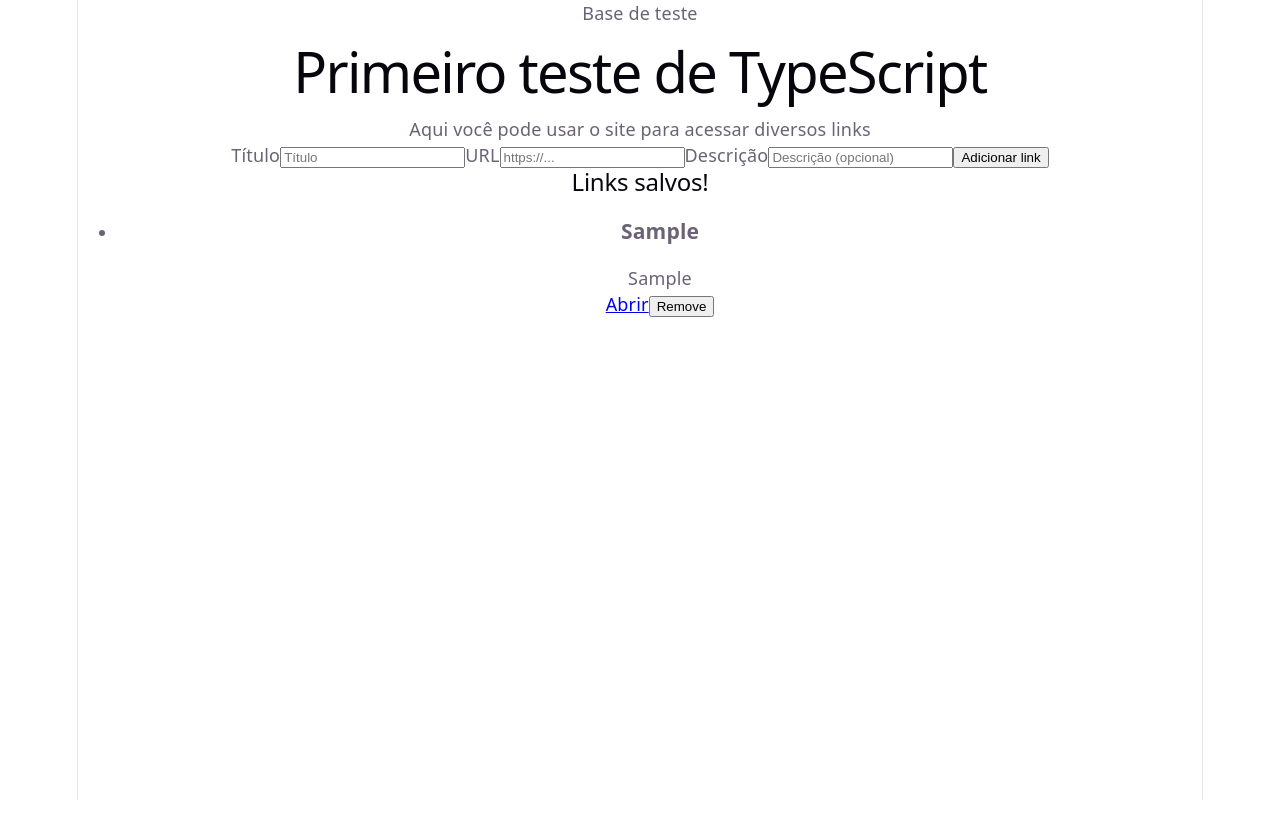
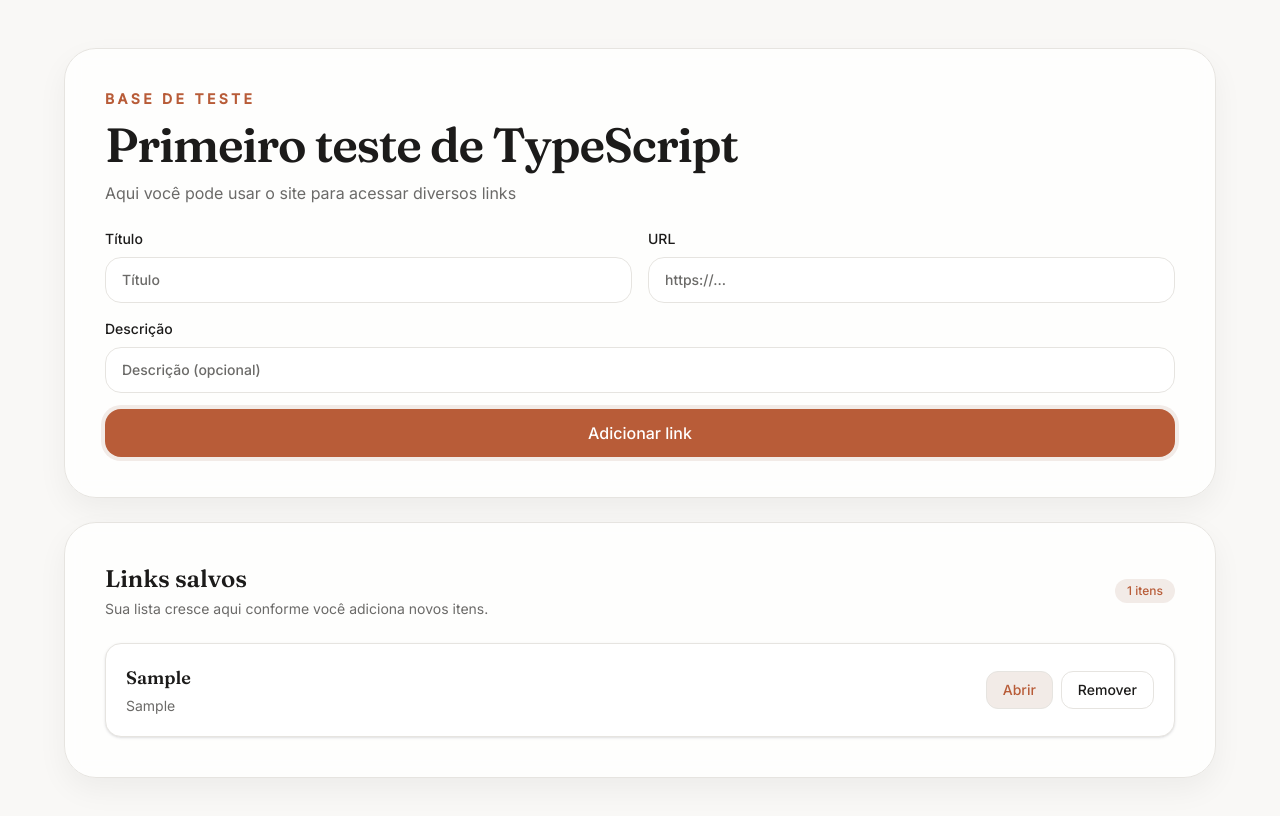
Before and after one commit to Pedrin20/GetLink, a React (Vite) app: page / in a window 1280 px wide. Both pictures are taken after typing "Sample", "Sample", "Sample" into the empty fields and a click on the button "Adicionar link". Shown: the top 816 px of the page. Built offline with nearby package versions, Linux system fonts and the light colour scheme.

Commit message:
Mudanças de CSS para TailWind

```diff
--- a/src/App.tsx
+++ b/src/App.tsx
@@ -1,4 +1,3 @@
-import './App.css'
 import { useLinks } from './hooks/useLinks'
 import { LinkForm } from './components/LinkForm'
 import { LinkList } from './components/LinkList'
@@ -7,19 +6,42 @@ function App() {
   const { links, add, remove } = useLinks()
 
   return (
-    <main className="app">
-      <section className="card">
-        <p className="eyebrow">Base de teste</p>
-        <h1>Primeiro teste de TypeScript</h1>
-        <p className="subtitle">Aqui você pode usar o site para acessar diversos links</p>
+    <main className="min-h-screen px-4 py-8 text-[var(--color-ink)] sm:px-6 lg:px-8 lg:py-12">
+      <div className="mx-auto flex w-full max-w-6xl flex-col gap-6">
+        <section className="rounded-[2rem] border border-[var(--color-border)] bg-white/80 p-6 shadow-[0_12px_30px_rgba(28,27,26,0.05)] backdrop-blur-sm sm:p-8 lg:p-10">
+          <p className="text-sm font-semibold uppercase tracking-[0.24em] text-[var(--color-accent)]">
+            Base de teste
+          </p>
+          <h1 className="mt-3 text-3xl font-semibold tracking-tight text-[var(--color-ink)] sm:text-5xl">
+            Primeiro teste de TypeScript
+          </h1>
+          <p className="mt-3 max-w-2xl text-sm leading-6 text-[var(--color-muted)] sm:text-base">
+            Aqui você pode usar o site para acessar diversos links
+          </p>
 
-        <LinkForm onAdd={add} />
-      </section>
+          <LinkForm onAdd={add} />
+        </section>
 
-      <section className="list">
-        <h2>Links salvos!</h2>
-        <LinkList links={links} onRemove={remove} />
-      </section>
+        <section className="rounded-[2rem] border border-[var(--color-border)] bg-white/80 p-6 shadow-[0_12px_30px_rgba(28,27,26,0.05)] backdrop-blur-sm sm:p-8 lg:p-10">
+          <div className="flex items-center justify-between gap-3">
+            <div>
+              <h2 className="text-xl font-semibold text-[var(--color-ink)] sm:text-2xl">
+                Links salvos
+              </h2>
+              <p className="mt-1 text-sm text-[var(--color-muted)]">
+                Sua lista cresce aqui conforme você adiciona novos itens.
+              </p>
+            </div>
+            <span className="hidden rounded-full bg-[var(--color-accent-light)] px-3 py-1 text-xs font-medium text-[var(--color-accent)] sm:inline-flex">
+              {links.length} itens
+            </span>
+          </div>
+
+          <div className="mt-6">
+            <LinkList links={links} onRemove={remove} />
+          </div>
+        </section>
+      </div>
     </main>
   )
 }
--- a/src/components/LinkForm.tsx
+++ b/src/components/LinkForm.tsx
@@ -1,4 +1,4 @@
-import { useState } from "react"
+import { useState } from 'react'
 import type { Link } from '../types'
 
 type Props = {
@@ -6,10 +6,9 @@ type Props = {
 }
 
 export function LinkForm({ onAdd }: Props) {
-
-    const [ title, setTitle ] = useState('')
-    const [ url, setUrl ] = useState('')
-    const [ description, setDescription ] = useState('')
+  const [title, setTitle] = useState('')
+  const [url, setUrl] = useState('')
+  const [description, setDescription] = useState('')
 
   function handleSubmit(event: React.FormEvent<HTMLFormElement>) {
     event.preventDefault()
@@ -17,9 +16,10 @@ export function LinkForm({ onAdd }: Props) {
     if (!title.trim() || !url.trim()) return
 
     onAdd({
-        title: title.trim(),
-        url: url.trim(),
-        description: description.trim() })
+      title: title.trim(),
+      url: url.trim(),
+      description: description.trim(),
+    })
 
     setTitle('')
     setUrl('')
@@ -27,20 +27,43 @@ export function LinkForm({ onAdd }: Props) {
   }
 
   return (
-   <form className="form" onSubmit={handleSubmit}>
-      <label>
+    <form className="mt-6 grid gap-4 sm:grid-cols-2" onSubmit={handleSubmit}>
+      <label className="grid gap-2 text-sm font-medium text-[var(--color-ink)] sm:col-span-1">
         Título
-        <input value={title} onChange={e => setTitle(e.target.value)} placeholder="Título" />
+        <input
+          className="w-full rounded-2xl border border-[var(--color-border)] bg-white px-4 py-3 text-[var(--color-ink)] outline-none transition placeholder:text-[var(--color-muted)] focus:border-[var(--color-accent)] focus:ring-4 focus:ring-[var(--color-accent-light)]"
+          value={title}
+          onChange={(e) => setTitle(e.target.value)}
+          placeholder="Título"
+        />
       </label>
-      <label>
+
+      <label className="grid gap-2 text-sm font-medium text-[var(--color-ink)] sm:col-span-1">
         URL
-        <input value={url} onChange={e => setUrl(e.target.value)} placeholder="https://..." />
+        <input
+          className="w-full rounded-2xl border border-[var(--color-border)] bg-white px-4 py-3 text-[var(--color-ink)] outline-none transition placeholder:text-[var(--color-muted)] focus:border-[var(--color-accent)] focus:ring-4 focus:ring-[var(--color-accent-light)]"
+          value={url}
+          onChange={(e) => setUrl(e.target.value)}
+          placeholder="https://..."
+        />
       </label>
-      <label>
+
+      <label className="grid gap-2 text-sm font-medium text-[var(--color-ink)] sm:col-span-2">
         Descrição
-        <input value={description} onChange={e => setDescription(e.target.value)} placeholder="Descrição (opcional)" />
+        <input
+          className="w-full rounded-2xl border border-[var(--color-border)] bg-white px-4 py-3 text-[var(--color-ink)] outline-none transition placeholder:text-[var(--color-muted)] focus:border-[var(--color-accent)] focus:ring-4 focus:ring-[var(--color-accent-light)]"
+          value={description}
+          onChange={(e) => setDescription(e.target.value)}
+          placeholder="Descrição (opcional)"
+        />
       </label>
-      <button type="submit">Adicionar link</button>
+
+      <button
+        type="submit"
+        className="inline-flex w-full items-center justify-center rounded-2xl bg-[var(--color-accent)] px-4 py-3 font-medium text-white transition hover:opacity-90 focus:outline-none focus:ring-4 focus:ring-[var(--color-accent-light)] sm:col-span-2 sm:w-auto"
+      >
+        Adicionar link
+      </button>
     </form>
   )
 }
--- a/src/components/LinkItem.tsx
+++ b/src/components/LinkItem.tsx
@@ -1,18 +1,38 @@
 import type { Link } from "../types"
 
 type Props = {
-    item: Link;
-    onRemove: (id: number) => void }
+    item: Link
+    onRemove: (id: number) => void
+}
 
 export function LinkItem({ item, onRemove }: Props) {
-    return(
-        <li>
-            <div>
-                <h3>{item.title}</h3>
-                <p>{item.description}</p>
+    return (
+        <li className="flex flex-col gap-4 rounded-2xl border border-[var(--color-border)] bg-white p-4 shadow-sm transition hover:-translate-y-0.5 hover:shadow-md sm:flex-row sm:items-center sm:justify-between sm:p-5">
+            <div className="min-w-0 flex-1">
+                <h3 className="truncate text-base font-semibold text-[var(--color-ink)] sm:text-lg">
+                    {item.title}
+                </h3>
+                <p className="mt-1 line-clamp-2 text-sm text-[var(--color-muted)]">
+                    {item.description}
+                </p>
             </div>
-            <a href={item.url.startsWith('http') ? item.url : `https://${item.url}`} target="_blank" rel="noreferrer">Abrir</a>
-            <button onClick={() => onRemove(item.id)}>Remove</button>
+
+            <div className="flex flex-col gap-2 sm:flex-row sm:items-center">
+                <a
+                    className="inline-flex items-center justify-center rounded-xl border border-[var(--color-border)] bg-[var(--color-accent-light)] px-4 py-2 text-sm font-medium text-[var(--color-accent)] transition hover:border-[var(--color-accent)] hover:bg-white"
+                    href={item.url.startsWith('http') ? item.url : `https://${item.url}`}
+                    target="_blank"
+                    rel="noreferrer"
+                >
+                    Abrir
+                </a>
+                <button
+                    className="inline-flex items-center justify-center rounded-xl border border-[var(--color-border)] bg-white px-4 py-2 text-sm font-medium text-[var(--color-ink)] transition hover:bg-[var(--color-accent-light)]"
+                    onClick={() => onRemove(item.id)}
+                >
+                    Remover
+                </button>
+            </div>
         </li>
     )
 }
--- a/src/components/LinkList.tsx
+++ b/src/components/LinkList.tsx
@@ -2,15 +2,22 @@ import type { Link } from '../types'
 import { LinkItem } from './LinkItem'
 
 type Props = {
-    links: Link[];
-    onRemove: (id: number) => void }
+  links: Link[]
+  onRemove: (id: number) => void
+}
 
 export function LinkList({ links, onRemove }: Props) {
-  if (links.length === 0) return <p>Nenhum link cadastrado ainda.</p>
+  if (links.length === 0) {
+    return (
+      <div className="rounded-2xl border border-dashed border-[var(--color-border)] bg-[var(--color-accent-light)] px-4 py-10 text-center text-sm text-[var(--color-muted)] sm:px-6">
+        Nenhum link cadastrado ainda.
+      </div>
+    )
+  }
 
   return (
-    <ul>
-      {links.map(link => (
+    <ul className="grid gap-4">
+      {links.map((link) => (
         <LinkItem key={link.id} item={link} onRemove={onRemove} />
       ))}
     </ul>
--- a/src/hooks/useLinks.ts
+++ b/src/hooks/useLinks.ts
@@ -1,10 +1,11 @@
 import { useState } from "react";
-import type { LinkItem } from "../App";
+import type { Link } from '../types'
 
-export function useLinks(initial: LinkItem[] = []) {
-    const [links, setLinks] = useState<LinkItem[]>(initial)
 
-    function add(link: Omit<LinkItem, 'id'>) {
+export function useLinks(initial: Link[] = []) {
+    const [links, setLinks] = useState<Link[]>(initial)
+
+    function add(link: Omit<Link, 'id'>) {
         setLinks((prev) => [{ ...link, id: Date.now() }, ...prev])
     }
 
--- a/src/index.css
+++ b/src/index.css
@@ -1,115 +1,60 @@
-@tailwind base;
-@tailwind components;
-@tailwind utilities;
+/* @import url() FONT IMPORTS MUST ALWAYS BE AT THE VERY TOP OF THIS FILE, ABOVE THE TAILWIND IMPORTS — DO NOT DELETE THIS COMMENT */
+@import url('https://fonts.googleapis.com/css2?family=Fraunces:ital,opsz,wght@0,9..144,400;0,9..144,500;0,9..144,600;1,9..144,400;1,9..144,500&family=Inter:wght@400;500&display=swap');
 
+/* CRITICAL: THE FOLLOWING TAILWIND IMPORTS MUST NEVER BE DELETED OR REORDERED — DO NOT DELETE THIS COMMENT */
+@import 'tailwindcss';
+
+/* END TAILWIND IMPORTS — ALL OTHER CSS MUST GO BELOW THIS LINE */
+
+@layer base {
   :root {
-  --text: #6b6375;
-  --text-h: #08060d;
-  --bg: #fff;
-  --border: #e5e4e7;
-  --code-bg: #f4f3ec;
-  --accent: #aa3bff;
-  --accent-bg: rgba(170, 59, 255, 0.1);
-  --accent-border: rgba(170, 59, 255, 0.5);
-  --social-bg: rgba(244, 243, 236, 0.5);
-  --shadow:
-    rgba(0, 0, 0, 0.1) 0 10px 15px -3px, rgba(0, 0, 0, 0.05) 0 4px 6px -2px;
+    --color-paper: #F9F8F6;
+    --color-ink: #1C1B1A;
+    --color-muted: #6B6A68;
+    --color-accent: #B85C38;
+    --color-accent-light: #F2EBE7;
+    --color-border: #E6E4E0;
 
-  --sans: system-ui, 'Segoe UI', Roboto, sans-serif;
-  --heading: system-ui, 'Segoe UI', Roboto, sans-serif;
-  --mono: ui-monospace, Consolas, monospace;
+    color-scheme: light;
+  }
 
-  font: 18px/145% var(--sans);
-  letter-spacing: 0.18px;
-  color-scheme: light dark;
-  color: var(--text);
-  background: var(--bg);
-  font-synthesis: none;
+  html {
+    font-family: 'Inter', system-ui, -apple-system, BlinkMacSystemFont, 'Segoe UI', sans-serif;
     text-rendering: optimizeLegibility;
     -webkit-font-smoothing: antialiased;
     -moz-osx-font-smoothing: grayscale;
-
-  @media (max-width: 1024px) {
-    font-size: 16px;
-  }
   }
 
-@media (prefers-color-scheme: dark) {
-  :root {
-    --text: #9ca3af;
-    --text-h: #f3f4f6;
-    --bg: #16171d;
-    --border: #2e303a;
-    --code-bg: #1f2028;
-    --accent: #c084fc;
-    --accent-bg: rgba(192, 132, 252, 0.15);
-    --accent-border: rgba(192, 132, 252, 0.5);
-    --social-bg: rgba(47, 48, 58, 0.5);
-    --shadow:
-      rgba(0, 0, 0, 0.4) 0 10px 15px -3px, rgba(0, 0, 0, 0.25) 0 4px 6px -2px;
-  }
-
-  #social .button-icon {
-    filter: invert(1) brightness(2);
-  }
-}
-
-#root {
-  width: 1126px;
-  max-width: 100%;
-  margin: 0 auto;
-  text-align: center;
-  border-inline: 1px solid var(--border);
-  min-height: 100svh;
-  display: flex;
-  flex-direction: column;
-  box-sizing: border-box;
+  h1,
+  h2,
+  h3 {
+    font-family: 'Fraunces', Georgia, 'Times New Roman', serif;
   }
 
   body {
     margin: 0;
+    min-height: 100vh;
+    background-color: var(--color-paper);
+    color: var(--color-ink);
   }
 
-h1,
-h2 {
-  font-family: var(--heading);
-  font-weight: 500;
-  color: var(--text-h);
+  * {
+    box-sizing: border-box;
   }
 
-h1 {
-  font-size: 56px;
-  letter-spacing: -1.68px;
-  margin: 32px 0;
-  @media (max-width: 1024px) {
-    font-size: 36px;
-    margin: 20px 0;
+  a {
+    color: inherit;
+    text-decoration: none;
+  }
+
+  button,
+  input,
+  textarea {
+    font: inherit;
+  }
+
+  ::selection {
+    background: var(--color-accent-light);
+    color: var(--color-ink);
   }
 }
-h2 {
-  font-size: 24px;
-  line-height: 118%;
-  letter-spacing: -0.24px;
-  margin: 0 0 8px;
-  @media (max-width: 1024px) {
-    font-size: 20px;
-  }
-}
-p {
-  margin: 0;
-}
-
-code,
-.counter {
-  font-family: var(--mono);
-  display: inline-flex;
-  border-radius: 4px;
-  color: var(--text-h);
-}
-
-code {
-  font-size: 15px;
-  line-height: 135%;
-  padding: 4px 8px;
-  background: var(--code-bg);
-}
```
Lines whose indentation alone changed are shown as unchanged.
